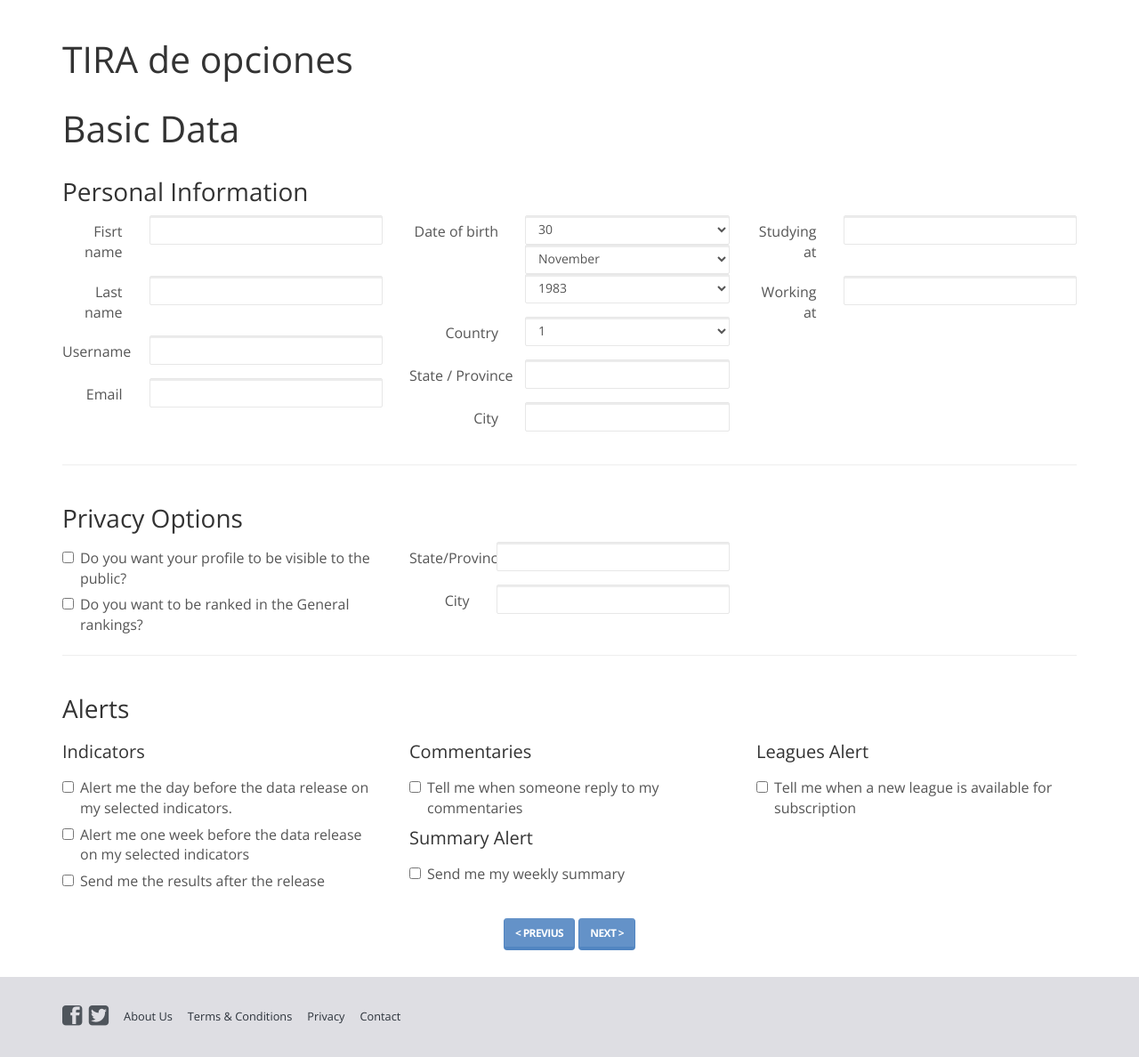
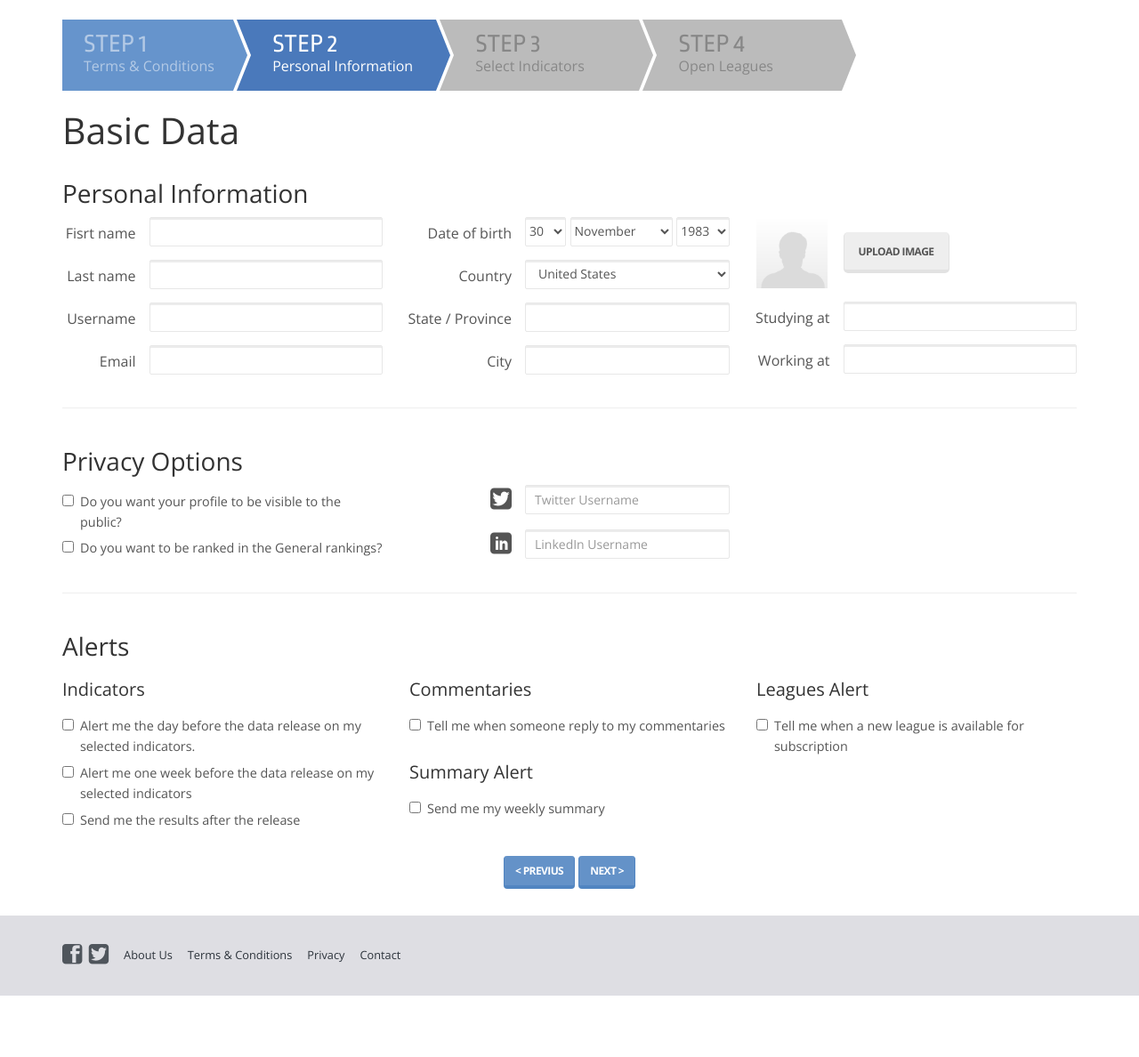
Before and after one commit to ekersten/javadoc_primeros_pasos, a PHP site: page /usr002b.php in a window 1280 px wide. Shown: the part 89-1277 px from the top of the page at 89% size. After the commit the page ends 1208 px from the top, so only its background shows below. Run offline with PHP 8.4, Linux system fonts and the light colour scheme; style sheets or scripts are compiled from the project's sources; some libraries are stand-ins or nearby versions.

Commit message:
arreglos de paginas de alta de usuario +steps

```diff
--- a/less/styles.less
+++ b/less/styles.less
@@ -5,6 +5,10 @@
 
 @light_gray: #dedee3;
 @medium_gray: #a6a8ab;
+
+@stepBaseColor: #bbb;
+@stepPastColor: #6694cc;
+@stepCurrentColor: #4a79bb;
 
 html, body {
 	height: 100%;
@@ -244,6 +248,111 @@
 		}
 	}
 }
+
+/*Steps*/
+
+.steps {
+
+	line-height: 1.5em;
+
+	.step {
+		display: inline-block;
+		background: @stepBaseColor;
+		padding: 1em .5em 1em .5em;
+		position: relative;
+		margin-left: 2em;
+		min-width: 12em;
+
+		.name {
+			font-size: 1.8em;
+			font-family: 'Ropa Sans';
+			text-transform: uppercase;
+		}
+
+		.name, .info {
+			opacity: 0.5;
+		}
+
+		&:first-child {
+			padding-left: 1.5em;
+			margin-left: 0;
+
+			&:before {
+				display: none;
+			}
+		}
+
+		&:before {
+			content: '';
+			display: block;
+			width: 0;
+			height: 0;
+			border-top: 2.5em solid @stepBaseColor;
+			border-left: 1em solid transparent;
+			border-right: 1em solid @stepBaseColor;
+			border-bottom: 2.5em solid @stepBaseColor;
+			position: absolute;
+			top: 0;
+			left: -2em;
+		}
+
+		&:after {
+			content: '';
+			display: block;
+			width: 0;
+			height: 0;
+			border-top: 2.5em solid transparent;
+			border-left: 1em solid @stepBaseColor;
+			border-right: 1em solid transparent;
+			border-bottom: 2.5em solid transparent;
+			position: absolute;
+			top: 0;
+			right: -2em;
+		}
+
+		&.past {
+			background: @stepPastColor;
+			color: white;
+
+			&:before {
+				border-top-color: @stepPastColor;
+				border-left-color: transparent;
+				border-right-color: @stepPastColor;
+				border-bottom-color: @stepPastColor;
+			}
+			&:after {
+				border-top-color: transparent;
+				border-left-color: @stepPastColor;
+				border-right-color: transparent;
+				border-bottom-color: transparent;
+			}
+		}
+
+		&.current {
+			background: @stepCurrentColor;
+			color: white;
+
+			.name, .info {
+				opacity: 1;
+			}
+
+			&:before {
+				border-top-color: @stepCurrentColor;
+				border-left-color: transparent;
+				border-right-color: @stepCurrentColor;
+				border-bottom-color: @stepCurrentColor;
+			}
+			&:after {
+				border-top-color: transparent;
+				border-left-color: @stepCurrentColor;
+				border-right-color: transparent;
+				border-bottom-color: transparent;
+			}
+		}
+	}
+}
+
+/*fin Steps*/
 /* fin pagina registro de usuarios */
 
 /* --- FIN PAGINAS ---   */
--- a/usr002b.php
+++ b/usr002b.php
@@ -10,10 +10,27 @@
 <body>
 	<div class="page-wrap">
 		<?php include('includes/header.php'); ?>
-		<section class="container-fluid">
+		<section class="container-fluid user-registration">
 			<div class="row">
 				<div class="col-xs-12">
-					<h1>TIRA de opciones</h1>
+					<div class="steps">
+						<div class="step past">
+							<div class="name">Step 1</div>
+							<div class="info">Terms &amp; Conditions</div>
+						</div>
+						<div class="step current">
+							<div class="name">Step 2</div>
+							<div class="info">Personal Information</div>
+						</div>
+						<div class="step">
+							<div class="name">Step 3</div>
+							<div class="info">Select Indicators</div>
+						</div>
+						<div class="step">
+							<div class="name">Step 4</div>
+							<div class="info">Open Leagues</div>
+						</div>
+					</div>
 				</div>
 			</div>
 			<div class="row">
@@ -92,7 +109,7 @@
 						<label for="select" class="col-xs-4 control-label">Country</label>
 						<div class="col-xs-8">
 							<select class="form-control input-sm" id="select">
-								<option>1</option>
+								<option>United States</option>
 								<option>2</option>
 								<option>3</option>
 								<option>4</option>
@@ -115,6 +132,16 @@
 
 				</div>
 				<div class="col-xs-4">
+					<div class="form-group">
+						<div class="col-xs-3">
+							<!-- <img src="http://placehold.it/80x80" width="80"/> -->
+							<img src="img/img_user.jpg" width="80"/>
+						</div>
+						<div class="col-xs-9">
+							<button type="button" class="btn btn-default btn-lg btn-upload">Upload Image</button>
+						</div>
+					</div>
+
 					<div class="form-group">
 						<label class="control-label col-xs-3" for="inputSmall">Studying at</label>
 						<div class="col-xs-9">
@@ -144,23 +171,25 @@
 							<input type="checkbox">Do you want your profile to be visible to the public?
 						</label>
 					</div>
+
 					<div class="checkbox">
 						<label>
 							<input type="checkbox">Do you want to be ranked in the General rankings?
 						</label>
 					</div>
 				</div>
-				<div class="col-xs-4">
+				<div class="col-xs-4 social-icons">
 					<div class="form-group">
-						<label class="control-label col-xs-3" for="inputSmall">State/Province</label>
-						<div class="col-xs-9">
-							<input class="form-control input-sm" type="text" id="inputSmall">
+						<label class="control-label col-xs-4" for="inputSmall"><span class="icon icon-twitter"></span></label>
+
+						<div class="col-xs-8">
+							<input class="form-control input-sm" type="text" id="inputSmall" placeholder="Twitter Username">
 						</div>
 					</div>
 					<div class="form-group">
-						<label class="control-label col-xs-3" for="inputSmall">City</label>
-						<div class="col-xs-9">
-							<input class="form-control input-sm" type="text" id="inputSmall">
+						<label class="control-label col-xs-4" for="inputSmall"><span class="icon icon-linkedin"></span></label>
+						<div class="col-xs-8">
+							<input class="form-control input-sm" type="text" id="inputSmall" placeholder="LinkedIn Username">
 						</div>
 					</div>
 
@@ -170,7 +199,7 @@
 			<!-- fin fila2 -->
 			<hr/>
 			<!-- fila3 -->
-			<div class="row">
+			<div class="row" >
 				<div class="col-xs-12">
 					<h3>Alerts</h3>
 				</div>
@@ -201,7 +230,7 @@
 							<input type="checkbox">Tell me when someone reply to my commentaries
 						</label>
 					</div>
-					<h4>Summary Alert</h4>
+					<h4 class="margin-top">Summary Alert</h4>
 					<div class="checkbox">
 						<label>
 							<input type="checkbox">Send me my weekly summary
```
Also changed, not shown: usr002.php (+22 -1 lines), img/img_user.jpg (added).
